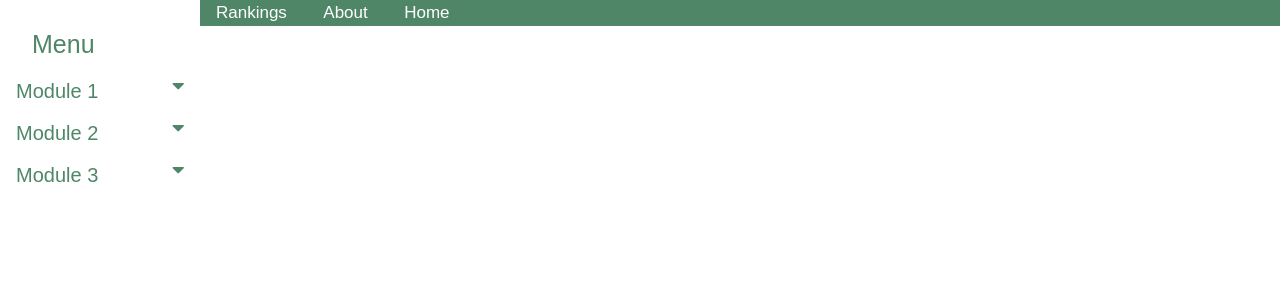
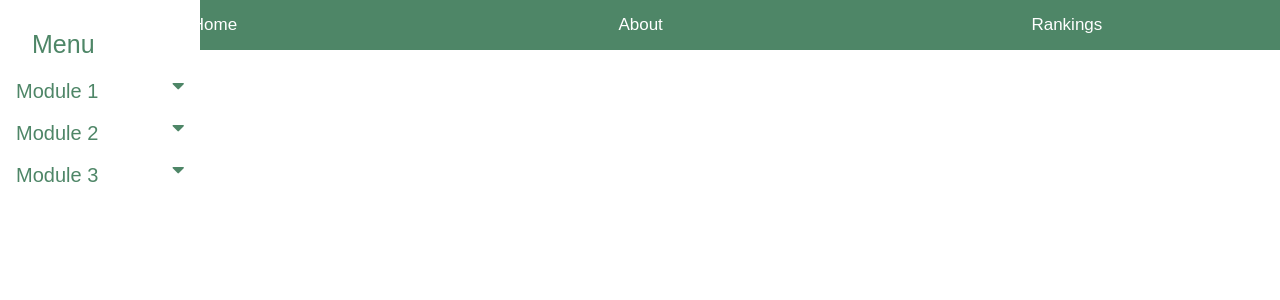
Before and after one commit to JoshuaCHC/unihelp, a Flask app: page /modules in a window 1280 px wide. Shown: the top 300 px of the page. Run offline with Flask 2, Linux system fonts and the light colour scheme; some libraries are stand-ins or nearby versions.

Commit message:
fixing stylesheet

```diff
--- a/app/static/stylesheets/modules_stylesheet.css
+++ b/app/static/stylesheets/modules_stylesheet.css
@@ -1,5 +1,6 @@
 html, body {
     font-family: Arial, Helvetica, sans-serif;
+    margin: 0;
 }
 
     .blinking {
@@ -33,20 +34,18 @@ html, body {
   }
 
   .module_navbar {
-    left:200px;
     width: 100%;
     background-color: rgb(78, 134, 103);
-    overflow: hidden;
-    position: fixed; /* Fixed Sidebar (stay in place on scroll) */
-
-    top: 0;
+    overflow: auto;
   }
 
   .module_navbar a {
-    padding: 14px 16px;
+    float: right;
+    padding: 12px;
     color: white;
     text-decoration: none;
     font-size: 17px;
+    width: 33.3%; /* three links of equal widths */
     text-align: center;
   }
 
```
